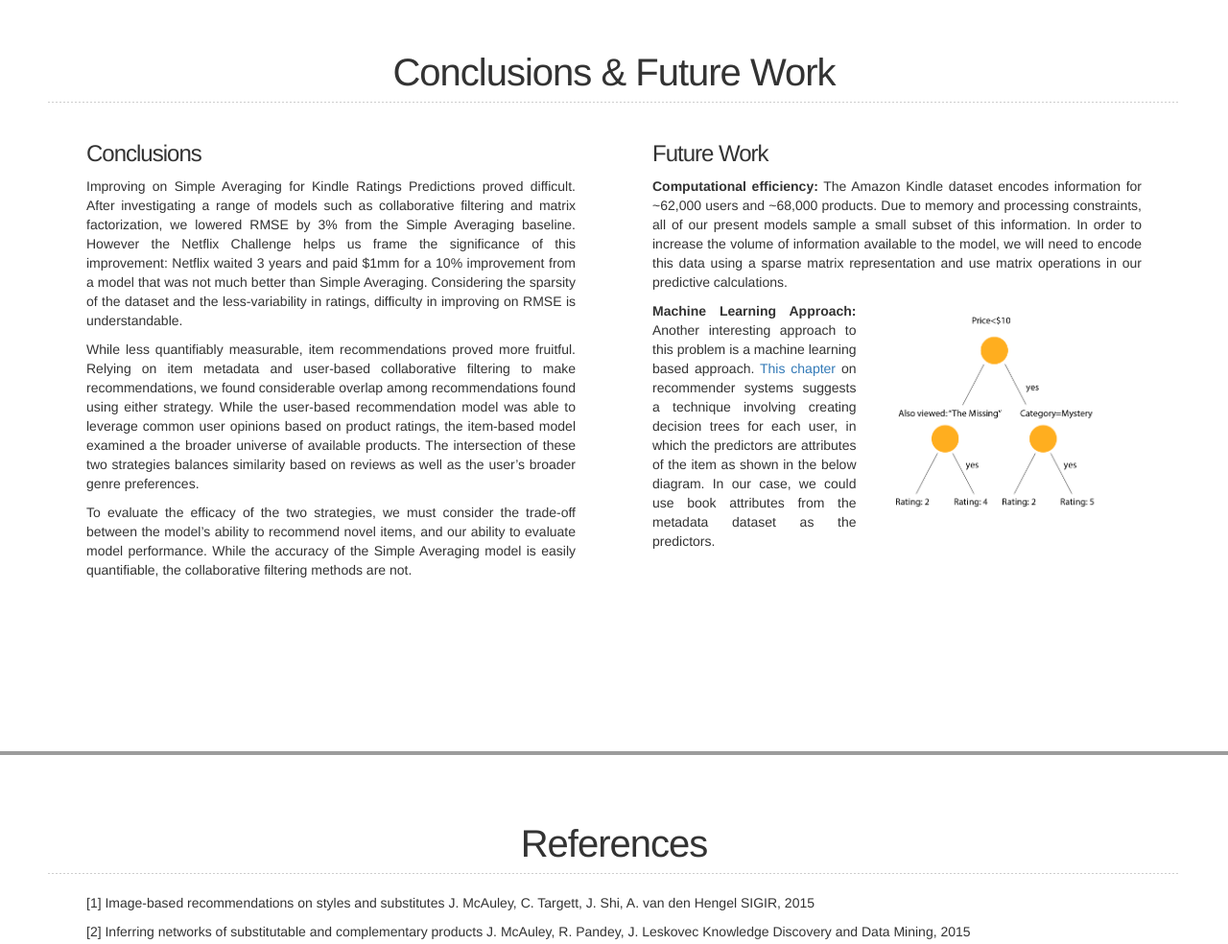
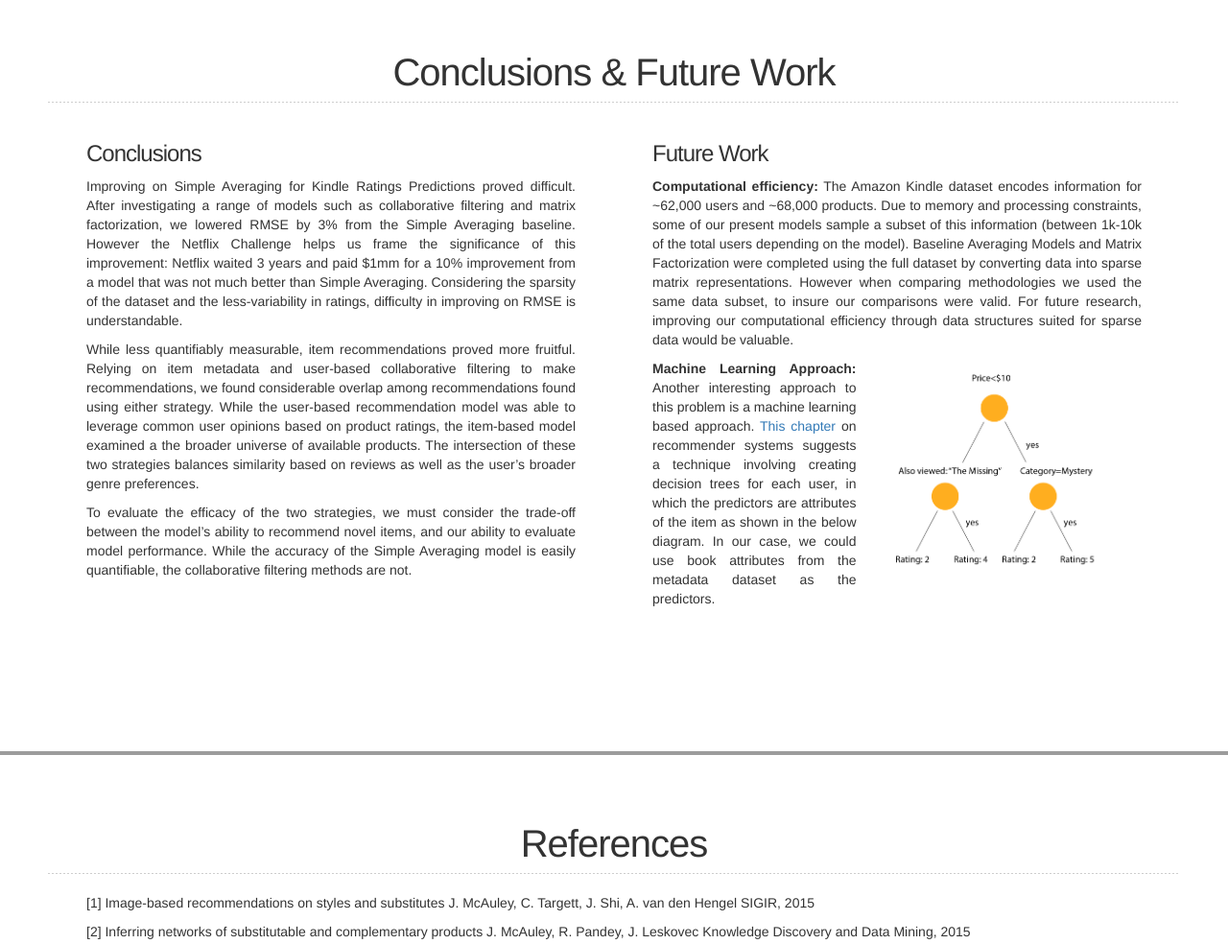
Before and after one commit to sola209/ac209project, a plain HTML site: page index.html in a window 1280 px wide. Shown: the part 9578-10562 px from the top of the page at 96% size. Drawn offline with Linux system fonts and the light colour scheme.

Commit message:
replace computational efficiency text

```diff
--- a/index.html
+++ b/index.html
@@ -604,11 +604,13 @@
           </div>
             <div class="col-md-6 column">
                 <h3>Future Work</h3>
-                <p><strong>Computational efficiency:</strong> The Amazon Kindle dataset encodes information for
-                    ~62,000 users and ~68,000 products. Due to memory and processing constraints, all of our present
-                    models sample a small subset of this information. In order to increase the volume of information
-                    available to the model, we will need to encode this data using a sparse matrix representation and
-                    use matrix operations in our predictive calculations.
+                <p><strong>Computational efficiency:</strong> The Amazon Kindle dataset encodes information for ~62,000 users and ~68,000 products.
+                    Due to memory and processing constraints, some of our present models sample a subset of
+                    this information (between 1k-10k of the total users depending on the model).
+                    Baseline Averaging Models and Matrix Factorization were completed using the full dataset by
+                    converting data into sparse matrix representations.  However when comparing methodologies we used
+                    the same data subset, to insure our comparisons were valid. For future research, improving our
+                    computational efficiency through data structures suited for sparse data would be valuable.
                 </p>
 
             <div class="col-md-5 column" id="split1">
```
